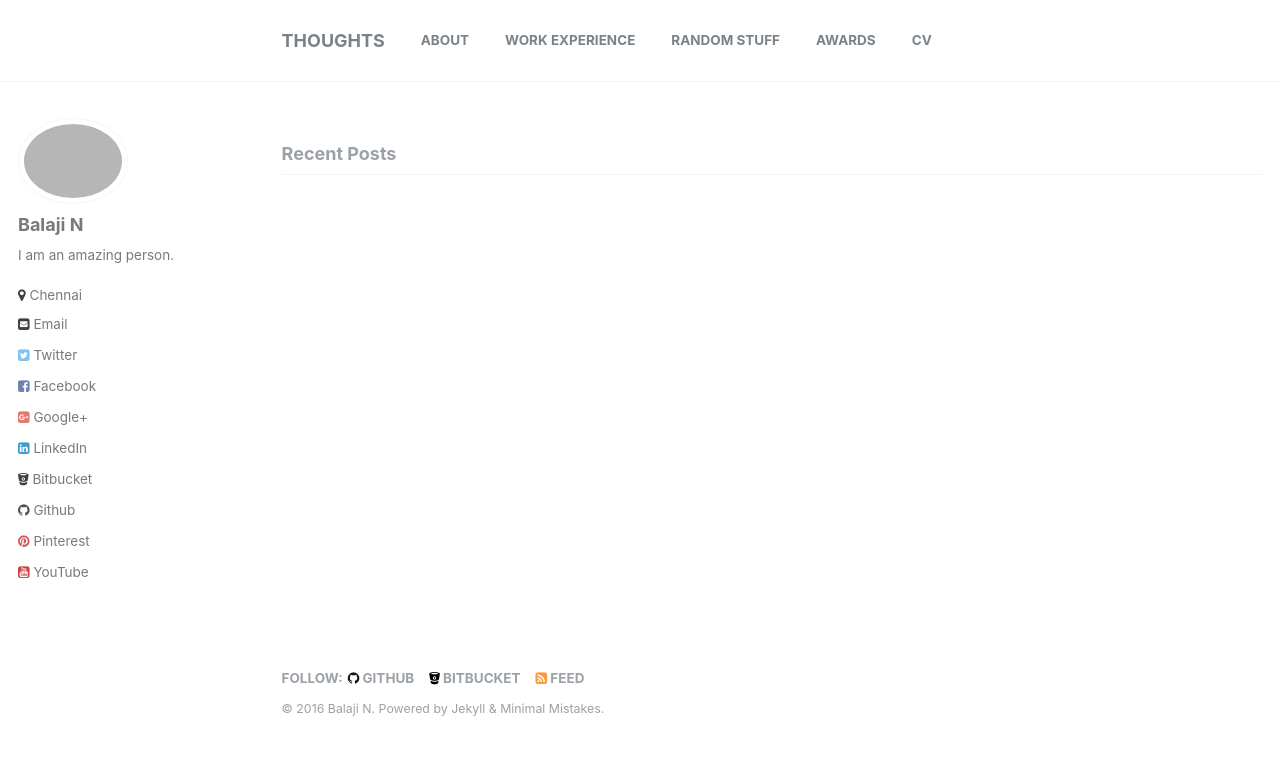
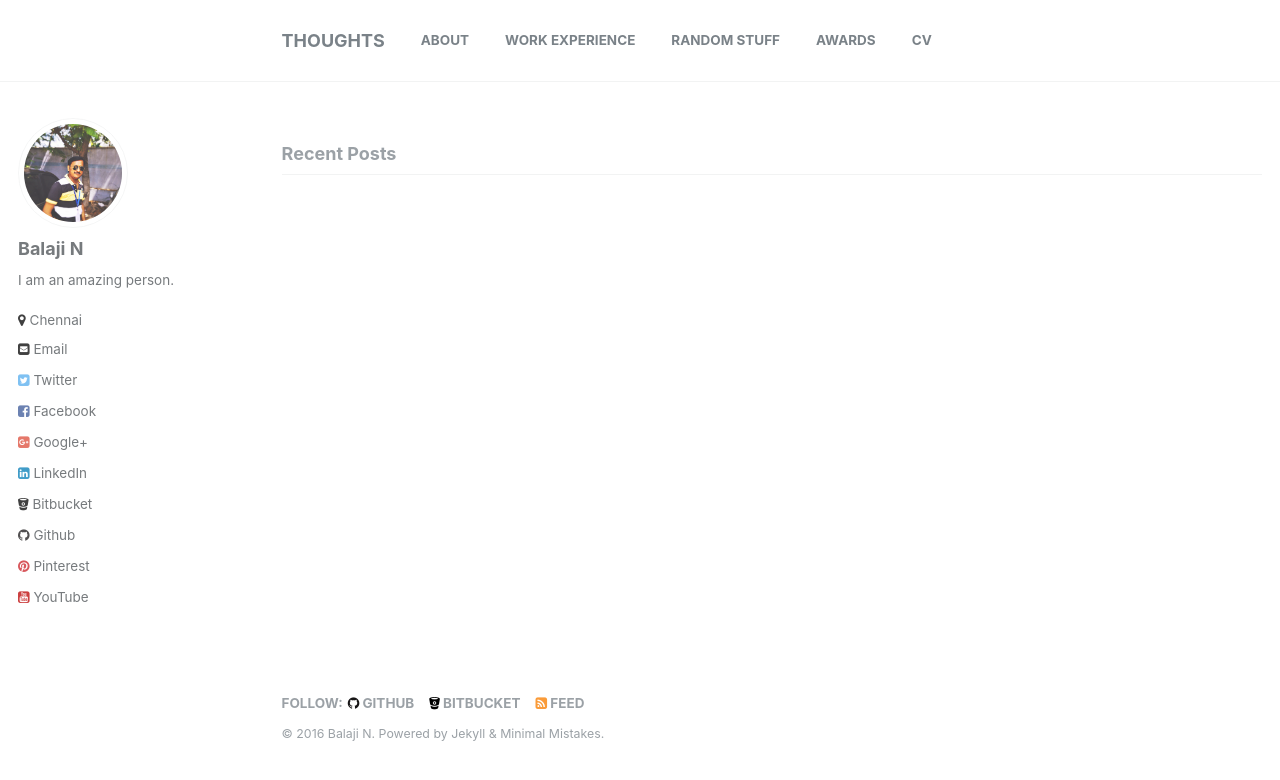
Before and after one commit to balajincse/balajincse.github.io, a Jekyll site: the page built from index.html, in a window 1280 px wide. Shown: the top 780 px of the page. Built offline with Jekyll 4.4.1, drawn with Linux system fonts in a browser that asks for light colours; the list of posts is cut into pages by our own code.

Commit message:
update author pic1

```diff
--- a/_config.yml
+++ b/_config.yml
@@ -62,7 +62,7 @@ google_ad_slot           :
 # Site Author
 author:
   name             : "Balaji N"
-  avatar           : "WP_20151203_16_05_44_Pro.jpg"
+  avatar           : "bio-photo.jpg"
   bio              : "I am an amazing person."
   location         : "Chennai"
   email            : "balajincse@outlook.com"
```
